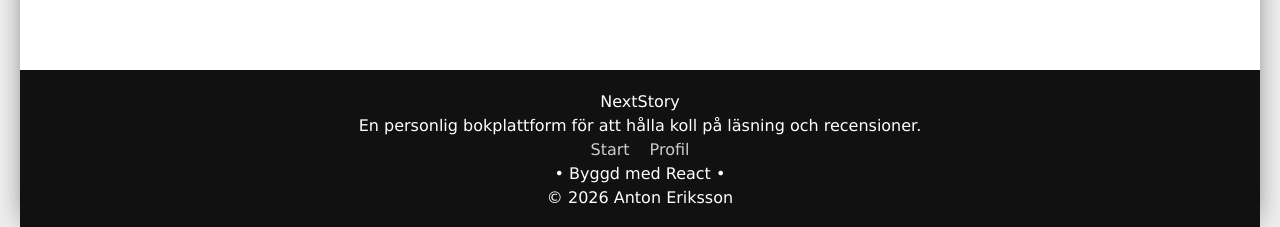
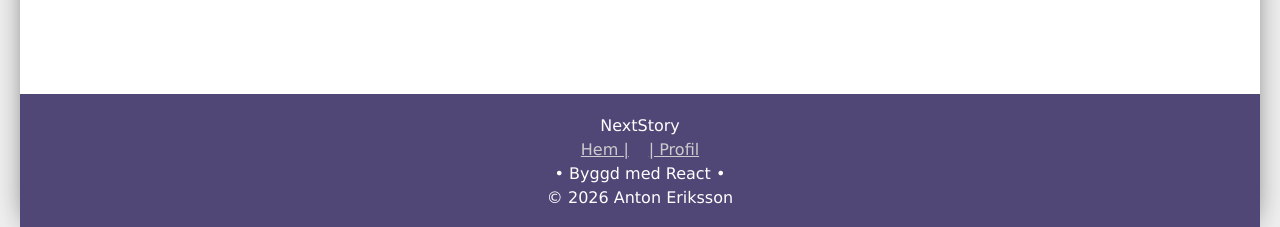
Before and after one commit to aner2308/frontendNC, a React (Vite) app in the folder NextChapter/: page /book/1 in a window 1280 px wide. Shown: the part 570-797 px from the top of the page. Built offline with nearby package versions, Linux system fonts and the light colour scheme; no server answers.

Commit message:
Snyggat till footern ännu mer

```diff
--- a/NextChapter/src/components/Footer.tsx
+++ b/NextChapter/src/components/Footer.tsx
@@ -10,13 +10,9 @@ const Footer = () => {
                     NextStory
                 </p>
 
-                <p className="footer-description">
-                    En personlig bokplattform för att hålla koll på läsning och recensioner.
-                </p>
-
                 <nav className="footer-links">
-                    <a href="/">Start</a>
-                    <a href="/profile">Profil</a>
+                    <a href="/">Hem  |</a>
+                    <a href="/profile">|  Profil</a>
                 </nav>
 
                 <p className="footer-tech">
--- a/NextChapter/src/index.css
+++ b/NextChapter/src/index.css
@@ -69,7 +69,6 @@ main {
   background: #504776;
   margin-top: 4rem;
   padding: 2rem;
-  background: #111;
   color: white;
   text-align: center;
 }
@@ -77,7 +76,7 @@ main {
 .footer a {
   color: #ccc;
   margin: 0 10px;
-  text-decoration: none;
+  text-decoration: underline;
 }
 
 .footer a:hover {
```
